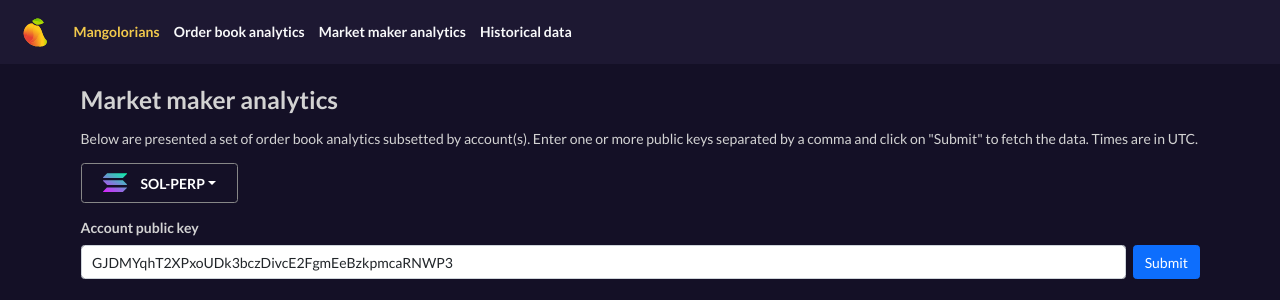
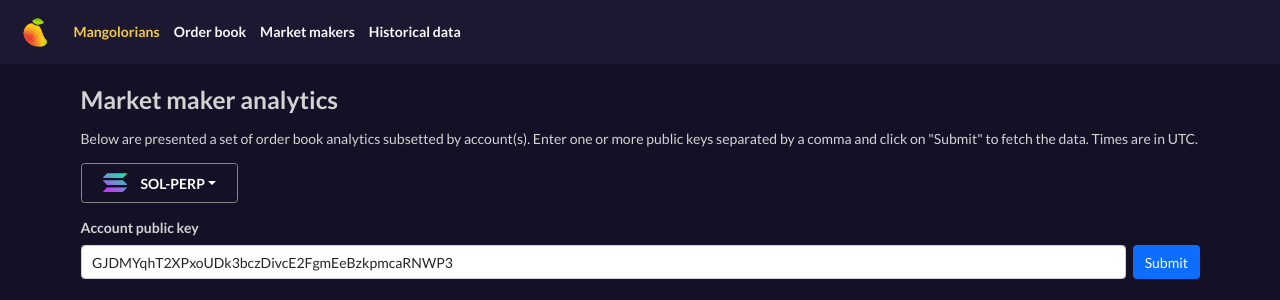
Before and after one commit to waterquarks/mangolorians, a Flask app: page /market_maker_analytics in a window 1280 px wide. Shown: the top 300 px of the page. Run offline with Flask 2, Linux system fonts and the light colour scheme; data that the repository does not hold is empty; some libraries are stand-ins or nearby versions.

Commit message:
Cut down

```diff
--- a/templates/_base.html
+++ b/templates/_base.html
@@ -6,8 +6,8 @@
         <a href='/' class='d-flex h-100 align-items-center text-center text-decoration-none me-3'>
             <h1 style="color: #f2c94c" class='fw-bold h6 ms-4 my-0'>Mangolorians</h1>
         </a>
-        <a href="/analytics" class="d-flex h-100 align-items-center text-center h6 text-light fw-bold text-decoration-none m-0 me-3">Order book analytics</a>
-        <a href="/market_maker_analytics" class="d-flex h-100 align-items-center text-center h6 text-light fw-bold text-decoration-none m-0 me-3">Market maker analytics</a>
+        <a href="/analytics" class="d-flex h-100 align-items-center text-center h6 text-light fw-bold text-decoration-none m-0 me-3">Order book</a>
+        <a href="/market_maker_analytics" class="d-flex h-100 align-items-center text-center h6 text-light fw-bold text-decoration-none m-0 me-3">Market makers</a>
         <a href="/historical_data"  class="d-flex h-100 align-items-center text-center h6 text-light fw-bold text-decoration-none m-0">Historical data</a>
     </header>
 {% endmacro %}
```
